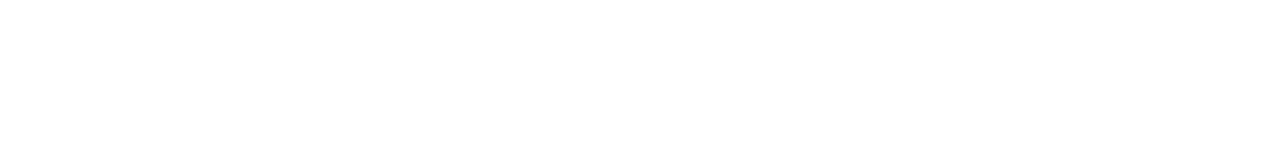
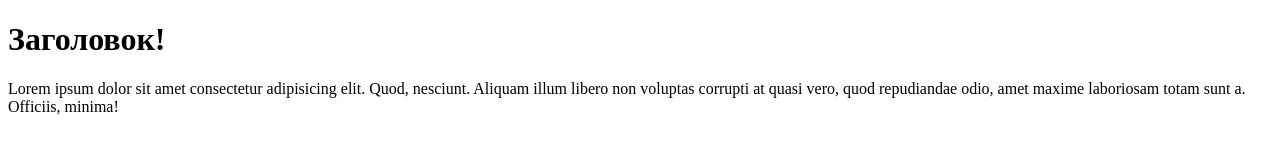
Before and after one commit to mkrasovskiy/Git-HW, a plain HTML site: page lesson3/index.html in a window 1280 px wide. Drawn offline with Linux system fonts and the light colour scheme.

Commit message:
refactor: add h1 & p to index.html

```diff
--- a/lesson3/index.html
+++ b/lesson3/index.html
@@ -8,7 +8,8 @@
 </head>
 
 <body>
-
+    <h1 class="title">Заголовок!</h1>
+    <p class="text">Lorem ipsum dolor sit amet consectetur adipisicing elit. Quod, nesciunt. Aliquam illum libero non voluptas corrupti at quasi vero, quod repudiandae odio, amet maxime laboriosam totam sunt a. Officiis, minima!</p>
 </body>
 
 </html>
```
